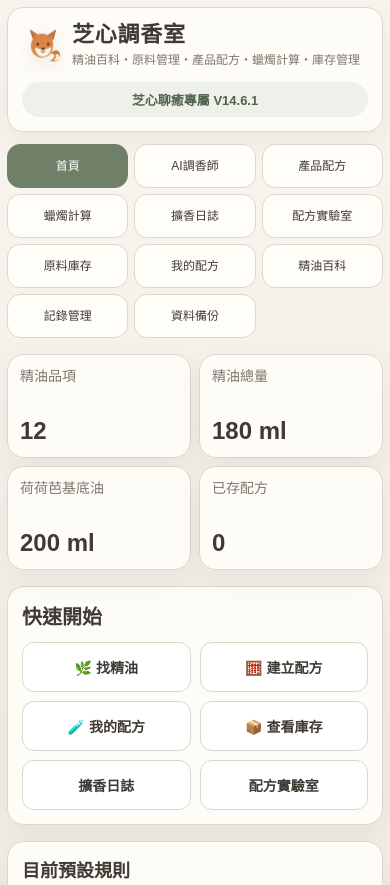
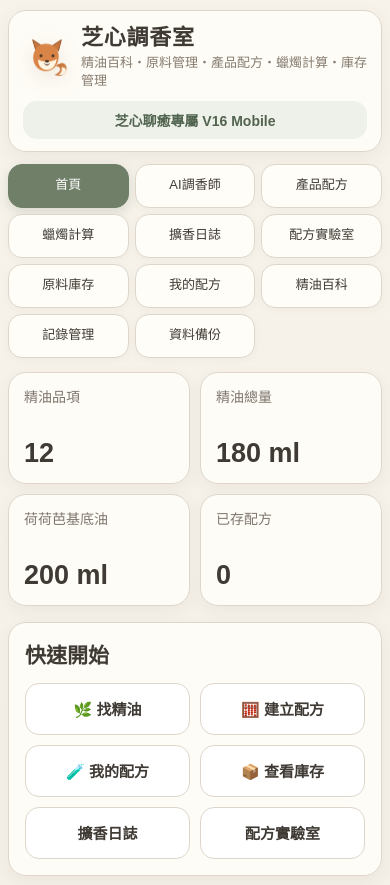
Before and after one commit to zhixinhealing/zhixin-aroma, a plain HTML site: page index.html in a window 390 px wide. Shown: the top 885 px of the page. Drawn offline with Linux system fonts and the light colour scheme.

Commit message:
Add files via upload

```diff
--- a/index.html
+++ b/index.html
@@ -3,7 +3,7 @@
 <head>
 <meta charset="UTF-8" />
 <meta name="viewport" content="width=device-width, initial-scale=1.0" />
-<title>芝心調香室 V15 Stable｜流程修正版</title>
+<title>芝心調香室 V16 Mobile</title>
 <style>
 :root{
   --bg:#f5f1e9;
@@ -534,119 +534,119 @@ button,input,select,textarea{max-width:100%}
 }
 
 
+
 /* =========================================================
-   V16｜手機版介面優化
-   只重排手機版 UI；桌機版與既有功能不變
+   芝心調香室 V16 Mobile｜真正手機介面
+   只重排手機版 UI；桌機版與既有功能維持不變
    ========================================================= */
 @media (max-width: 700px){
-
-  /* 頂部品牌區：縮短高度，保留原本風格 */
+  body{
+    background:linear-gradient(180deg,#f7f3eb 0%,#f3eee5 100%);
+    padding-bottom:calc(24px + env(safe-area-inset-bottom));
+  }
+  .app{padding:10px 10px 20px}
+
+  /* 精簡品牌區 */
   .hero{
-    padding:14px;
+    padding:14px 14px 12px;
+    border-radius:18px;
     gap:10px;
-  }
-  .brand-lockup{
-    align-items:center;
-  }
-  .hero h1{
-    font-size:22px;
-    line-height:1.2;
-  }
-  .hero p{
-    font-size:12px;
-    line-height:1.45;
-  }
-  .hero>.badge{
-    margin-top:2px;
-    padding:8px 10px;
-    font-size:13px;
-  }
-
-  /* 手機導覽列：不再橫向擠成一排，改為三欄整齊排列 */
+    box-shadow:0 5px 18px rgba(85,73,60,.07);
+  }
+  .brand-lockup{align-items:center;gap:10px}
+  .brand-fox{width:48px!important;height:48px!important;flex:0 0 48px}
+  .hero h1{font-size:24px!important;line-height:1.15;margin:0 0 4px}
+  .brand-lockup p{font-size:13px!important;line-height:1.4;margin:0;color:#867c70}
+  .badge{
+    margin-top:0!important;
+    padding:9px 12px!important;
+    border-radius:14px!important;
+    font-size:14px!important;
+  }
+
+  /* 功能選單：不再橫向擠成一排 */
   .nav{
-    display:grid;
+    display:grid!important;
     grid-template-columns:repeat(3,minmax(0,1fr));
-    gap:8px;
-    overflow:visible;
-    padding:0;
-    margin:12px 0 16px;
+    gap:8px!important;
+    overflow:visible!important;
+    padding:0!important;
+    margin:12px 0 14px!important;
   }
   .nav button{
-    width:100%;
-    min-width:0;
-    min-height:44px;
-    padding:9px 5px;
-    border-radius:13px;
-    font-size:13px;
-    line-height:1.2;
-    white-space:normal;
-    text-align:center;
-  }
-
-  /* 首頁數據卡：由四張直排改為 2×2 */
-  #home > .grid.grid-4{
+    width:100%!important;
+    min-width:0!important;
+    min-height:46px;
+    padding:8px 4px!important;
+    border-radius:14px!important;
+    font-size:14px!important;
+    line-height:1.15;
+    white-space:normal!important;
+    box-shadow:0 2px 8px rgba(85,73,60,.04);
+  }
+  .nav button.active{box-shadow:0 4px 12px rgba(93,113,91,.20)}
+
+  /* 主內容更緊湊 */
+  .panel{padding:0!important}
+  .card{
+    padding:16px!important;
+    border-radius:18px!important;
+    box-shadow:0 5px 16px rgba(85,73,60,.055)!important;
+  }
+  h2{font-size:21px!important;margin-bottom:14px!important}
+  h3{font-size:17px!important}
+
+  /* 首頁數據改為 2×2，而不是四張巨大直排卡 */
+  #home>.grid.grid-4{
+    display:grid!important;
     grid-template-columns:repeat(2,minmax(0,1fr))!important;
-    gap:10px;
-  }
-  #home > .grid.grid-4 .card{
-    min-height:112px;
-    padding:14px;
+    gap:10px!important;
+  }
+  #home>.grid.grid-4>.card{
+    min-height:112px!important;
+    padding:15px!important;
     display:flex;
     flex-direction:column;
     justify-content:space-between;
   }
-  #home > .grid.grid-4 .muted{
-    font-size:14px;
-    line-height:1.35;
-  }
-  #home > .grid.grid-4 .kpi{
-    font-size:27px;
-    line-height:1.15;
-  }
-
-  /* 快速開始：維持兩欄，不在小手機退回單欄 */
+  #home>.grid.grid-4 .muted{font-size:14px!important;line-height:1.35}
+  #home>.grid.grid-4 .kpi{font-size:30px!important;line-height:1.05;margin-top:12px!important}
+
+  /* 快速開始改為手機按鈕矩陣 */
   .quick-start-grid{
+    display:grid!important;
     grid-template-columns:repeat(2,minmax(0,1fr))!important;
-    gap:9px;
+    gap:10px!important;
   }
   .quick-start-grid .btn{
-    min-height:50px;
-    padding:10px 7px;
-    font-size:14px;
-    white-space:normal;
-  }
-
-  /* 內容卡片稍微緊湊，避免手機畫面過度拉長 */
-  .card{
-    padding:14px;
-  }
-  .card h2{
-    margin-bottom:12px;
-  }
-}
-
-@media (max-width: 420px){
-  .app{padding:7px}
-  .nav{gap:6px}
-  .nav button{
-    font-size:12px;
-    padding:8px 3px;
-  }
-  #home > .grid.grid-4{
-    gap:8px;
-  }
-  #home > .grid.grid-4 .card{
-    min-height:104px;
-    padding:12px;
-  }
-  #home > .grid.grid-4 .kpi{
-    font-size:24px;
-  }
-  .quick-start-grid{
-    grid-template-columns:repeat(2,minmax(0,1fr))!important;
-  }
-}
-
+    min-height:52px!important;
+    padding:10px 8px!important;
+    border-radius:14px!important;
+    font-size:15px!important;
+    white-space:normal!important;
+  }
+
+  /* 其餘雙欄區塊手機改單欄，但縮短空白 */
+  .grid.grid-2,.grid.grid-3{gap:10px!important}
+  input,select,textarea{font-size:16px!important}
+  .btn{min-height:44px}
+
+  /* 表格與頁籤保持可用 */
+  .table-wrap{border-radius:14px;overflow-x:auto;-webkit-overflow-scrolling:touch}
+  .record-tabs{display:grid!important;grid-template-columns:repeat(3,minmax(0,1fr));gap:8px!important}
+  .record-tab-btn{padding:9px 5px!important;font-size:13px!important;white-space:normal}
+
+  /* 避免 Safari 底部工具列遮住最後內容 */
+  footer{padding-bottom:calc(84px + env(safe-area-inset-bottom))!important}
+}
+
+@media (max-width: 390px){
+  .app{padding-left:8px;padding-right:8px}
+  .nav{gap:6px!important}
+  .nav button{font-size:13px!important;min-height:44px}
+  .hero h1{font-size:22px!important}
+  #home>.grid.grid-4 .kpi{font-size:27px!important}
+}
 </style>
 </head>
 <body>
@@ -672,7 +672,7 @@ button,input,select,textarea{max-width:100%}
         <p>精油百科・原料管理・產品配方・蠟燭計算・庫存管理</p>
       </div>
     </div>
-    <div class="badge">芝心聊癒專屬 V14.6.1</div>
+    <div class="badge">芝心聊癒專屬 V16 Mobile</div>
   </header>
 
   <nav class="nav">
```
